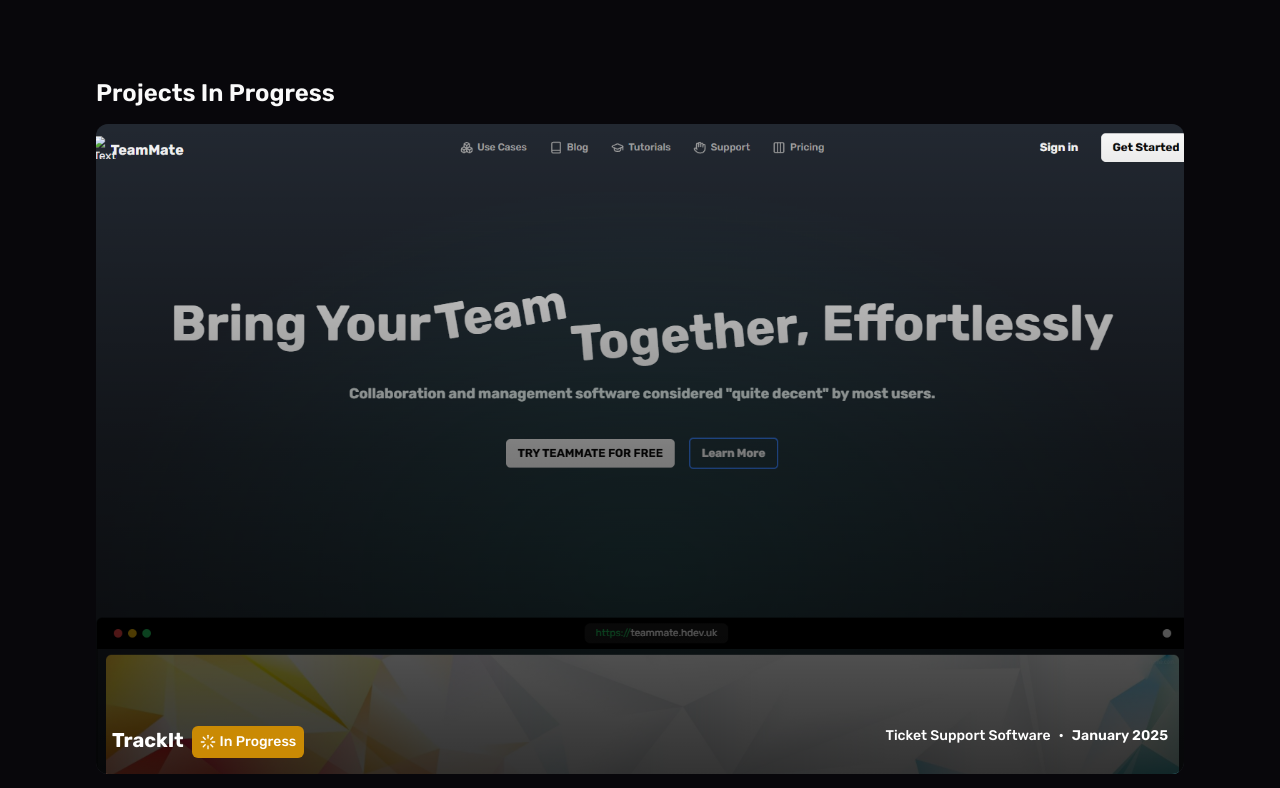
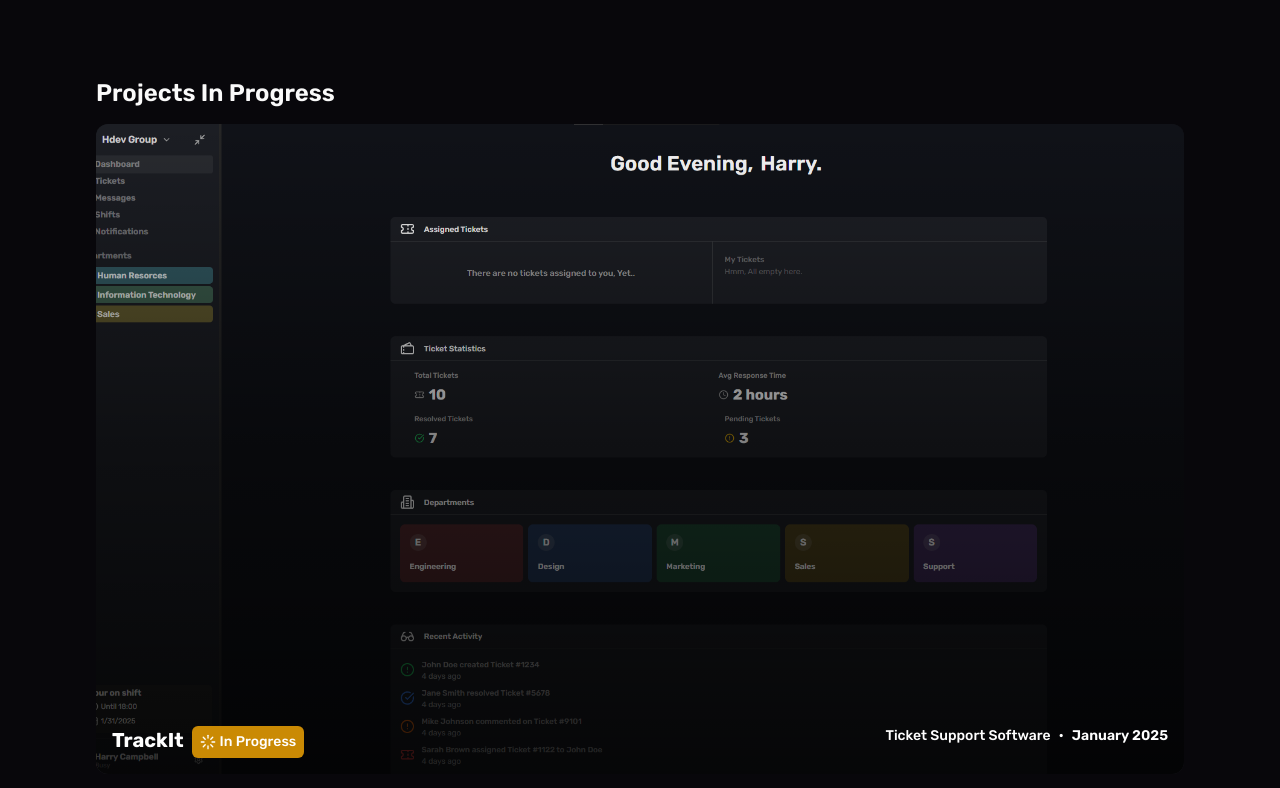
Before and after one commit to CampbellHarry/webportfolio, a Next.js app: page /projects in a window 1280 px wide. Shown: the part 1641-2429 px from the top of the page. Built offline with nearby package versions, Linux system fonts and the light colour scheme; a web font is replaced by a local one.

Commit message:
Update image source for TrackIt project card in WorkPage component

```diff
--- a/src/app/projects/page.tsx
+++ b/src/app/projects/page.tsx
@@ -95,7 +95,7 @@ export default function WorkPage() {
             <ProjectCard
                   title="TrackIt"
                   description="TrackIt is a ticket support software that allows users to create, manage, and solve tickets with their team."
-                  imageSrc="/work/teammate/Screenshot 2025-01-18 163821.png"
+                  imageSrc="/work/trackit/Screenshot 2025-01-31 194035.png"
                   projectType="Ticket Support Software"
                   link="https://textuality.hdev.uk"
                   type="In Progress"
```
Also changed, not shown: public/work/trackit/Screenshot 2025-01-31 194035.png (added).
